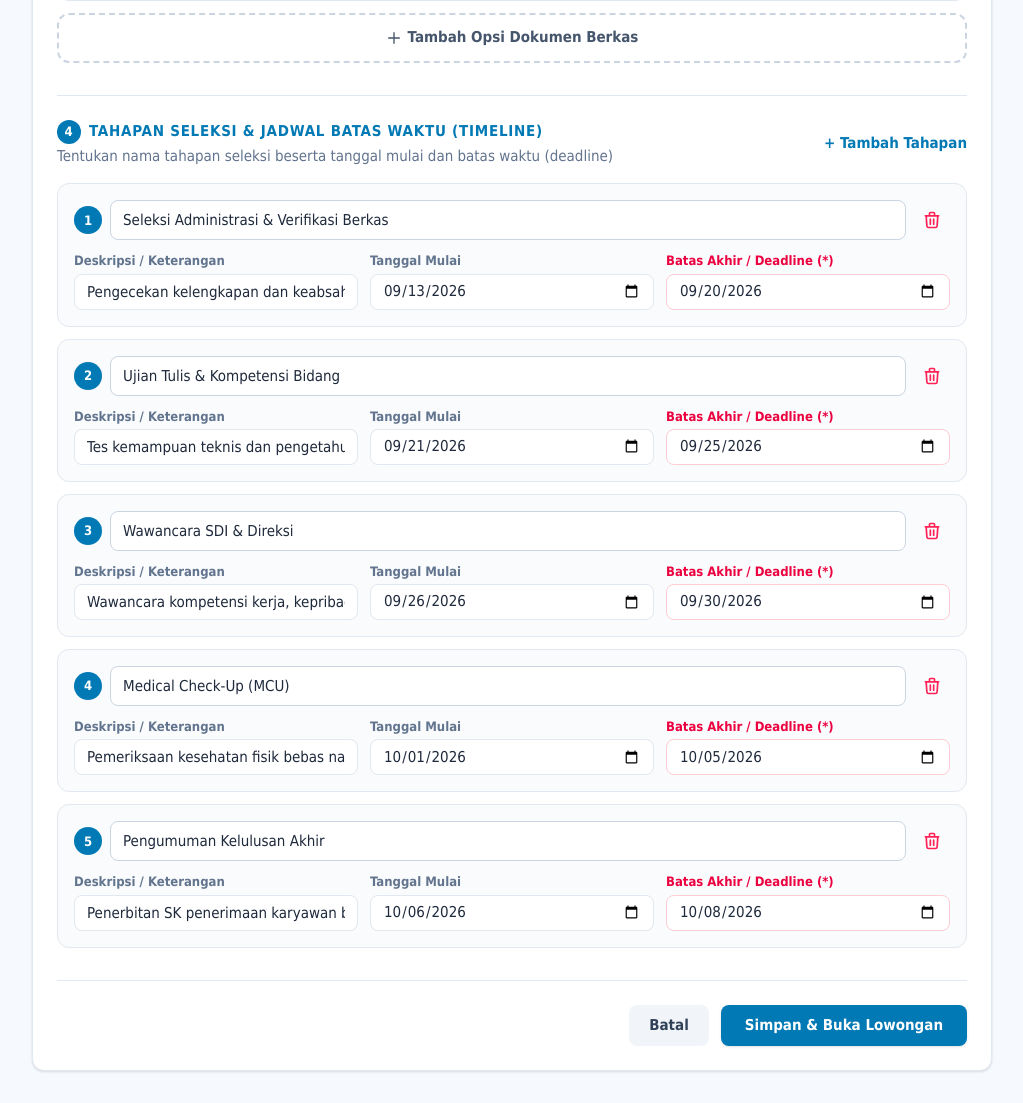
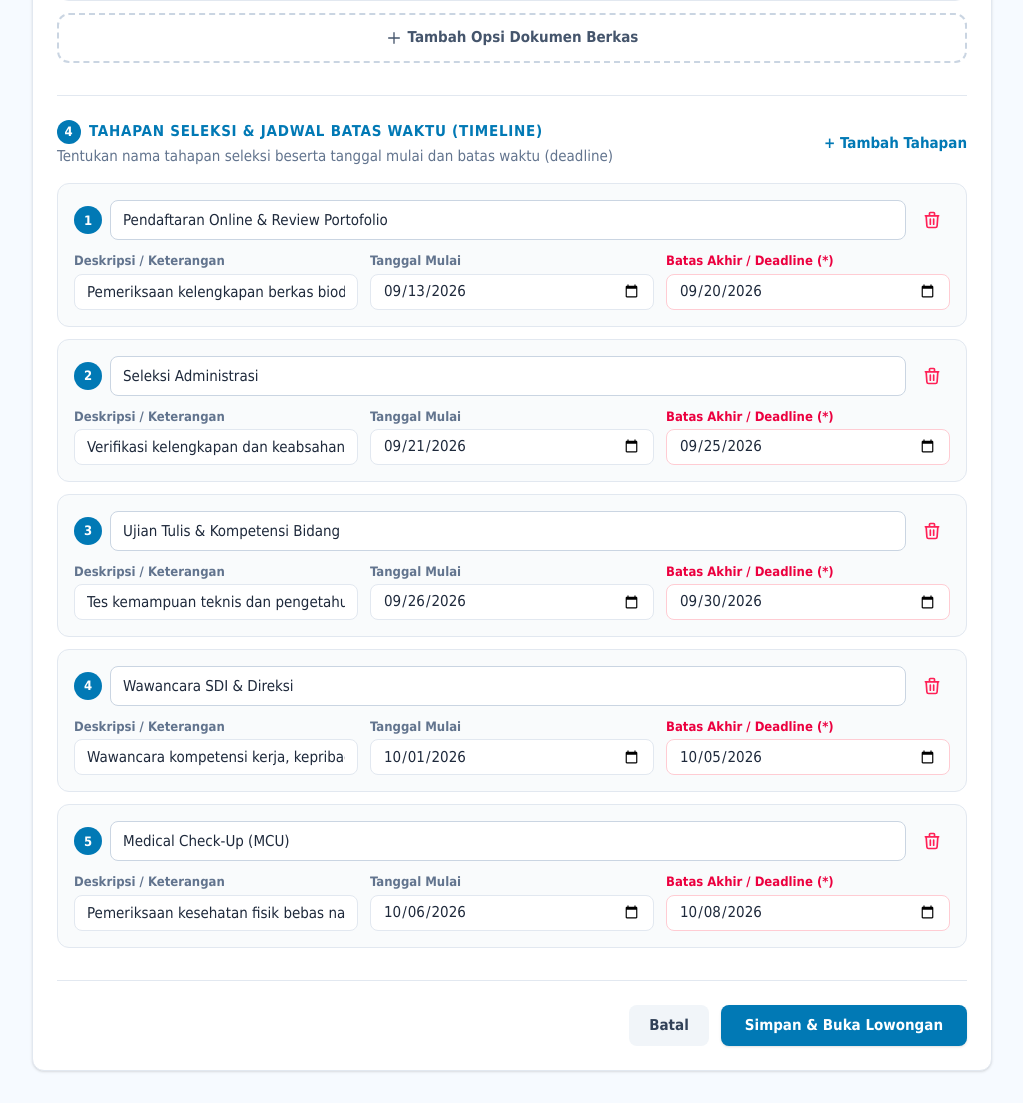
Before and after one commit to dwmah/system-require-rsifatimah, a Laravel app: page /admin/jobs/create in a window 1280 px wide. Shown: the part 2114-3217 px from the top of the page, without its empty margins (256-1279 px from the left). Run offline with Laravel 12, Linux system fonts and the light colour scheme; a user stored in the database is signed in; data comes from the database, SQL or seed files in the repository; data that the repository does not hold is empty; style sheets or scripts are compiled from the project's sources.

Commit message:
fix bug default formasi

```diff
--- a/app/Http/Controllers/Admin/AdminVacancyController.php
+++ b/app/Http/Controllers/Admin/AdminVacancyController.php
@@ -230,11 +230,11 @@ class AdminVacancyController extends Controller
 
             if (! $hasValidStages && empty($stageNames)) {
                 $defaultStages = [
-                    'Seleksi Administrasi & Verifikasi Berkas',
+                    'Pendaftaran Online & Review Portofolio',
+                    'Seleksi Administrasi',
                     'Ujian Tulis & Kompetensi Bidang',
                     'Wawancara SDI & Direksi',
                     'Medical Check-Up (MCU)',
-                    'Pengumuman Kelulusan Akhir',
                 ];
 
                 foreach ($defaultStages as $idx => $sName) {
--- a/resources/views/admin/vacancies/create.blade.php
+++ b/resources/views/admin/vacancies/create.blade.php
@@ -69,11 +69,11 @@
 
                       // Section 4: Tahapan Seleksi & Batas Waktu
                       stages: [
-                          { name: 'Seleksi Administrasi & Verifikasi Berkas', desc: 'Pengecekan kelengkapan dan keabsahan berkas lamaran', start_at: '{{ now()->format('Y-m-d') }}', end_at: '{{ now()->addDays(7)->format('Y-m-d') }}' },
-                          { name: 'Ujian Tulis & Kompetensi Bidang', desc: 'Tes kemampuan teknis dan pengetahuan umum keislaman/kesehatan', start_at: '{{ now()->addDays(8)->format('Y-m-d') }}', end_at: '{{ now()->addDays(12)->format('Y-m-d') }}' },
-                          { name: 'Wawancara SDI & Direksi', desc: 'Wawancara kompetensi kerja, kepribadian, dan komitmen', start_at: '{{ now()->addDays(13)->format('Y-m-d') }}', end_at: '{{ now()->addDays(17)->format('Y-m-d') }}' },
-                          { name: 'Medical Check-Up (MCU)', desc: 'Pemeriksaan kesehatan fisik bebas narkoba dan penyakit menular', start_at: '{{ now()->addDays(18)->format('Y-m-d') }}', end_at: '{{ now()->addDays(22)->format('Y-m-d') }}' },
-                          { name: 'Pengumuman Kelulusan Akhir', desc: 'Penerbitan SK penerimaan karyawan baru', start_at: '{{ now()->addDays(23)->format('Y-m-d') }}', end_at: '{{ now()->addDays(25)->format('Y-m-d') }}' }
+                          { name: 'Pendaftaran Online & Review Portofolio', desc: 'Pemeriksaan kelengkapan berkas biodata dan portofolio pelamar', start_at: '{{ now()->format('Y-m-d') }}', end_at: '{{ now()->addDays(7)->format('Y-m-d') }}' },
+                          { name: 'Seleksi Administrasi', desc: 'Verifikasi kelengkapan dan keabsahan berkas lamaran', start_at: '{{ now()->addDays(8)->format('Y-m-d') }}', end_at: '{{ now()->addDays(12)->format('Y-m-d') }}' },
+                          { name: 'Ujian Tulis & Kompetensi Bidang', desc: 'Tes kemampuan teknis dan pengetahuan umum keislaman/kesehatan', start_at: '{{ now()->addDays(13)->format('Y-m-d') }}', end_at: '{{ now()->addDays(17)->format('Y-m-d') }}' },
+                          { name: 'Wawancara SDI & Direksi', desc: 'Wawancara kompetensi kerja, kepribadian, dan komitmen', start_at: '{{ now()->addDays(18)->format('Y-m-d') }}', end_at: '{{ now()->addDays(22)->format('Y-m-d') }}' },
+                          { name: 'Medical Check-Up (MCU)', desc: 'Pemeriksaan kesehatan fisik bebas narkoba dan penyakit menular', start_at: '{{ now()->addDays(23)->format('Y-m-d') }}', end_at: '{{ now()->addDays(25)->format('Y-m-d') }}' }
                       ],
                       addStage() {
                           this.stages.push({ name: '', desc: '', start_at: '', end_at: '' });
```
Also changed, not shown: resources/views/admin/vacancies/edit.blade.php (+5 -5 lines).
